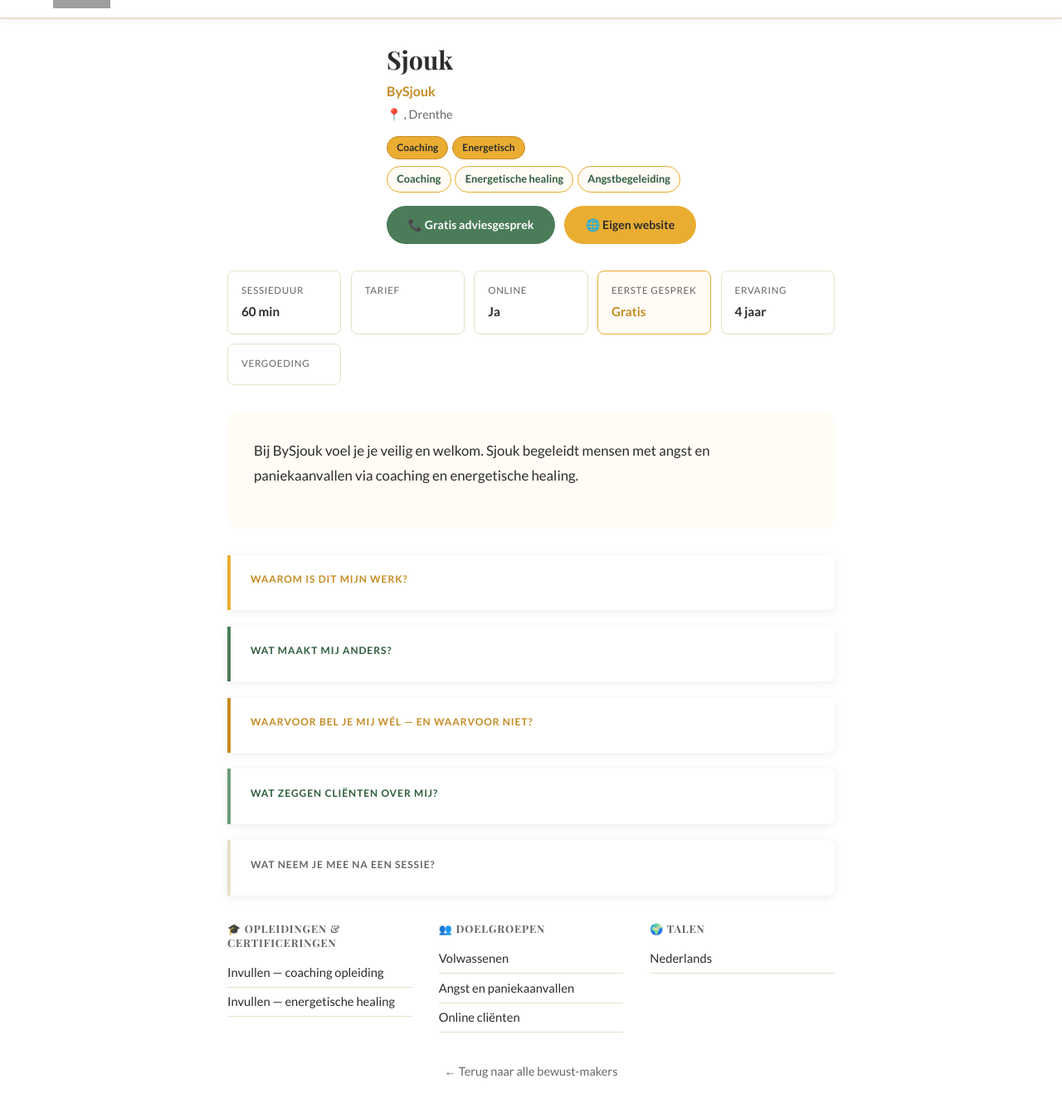
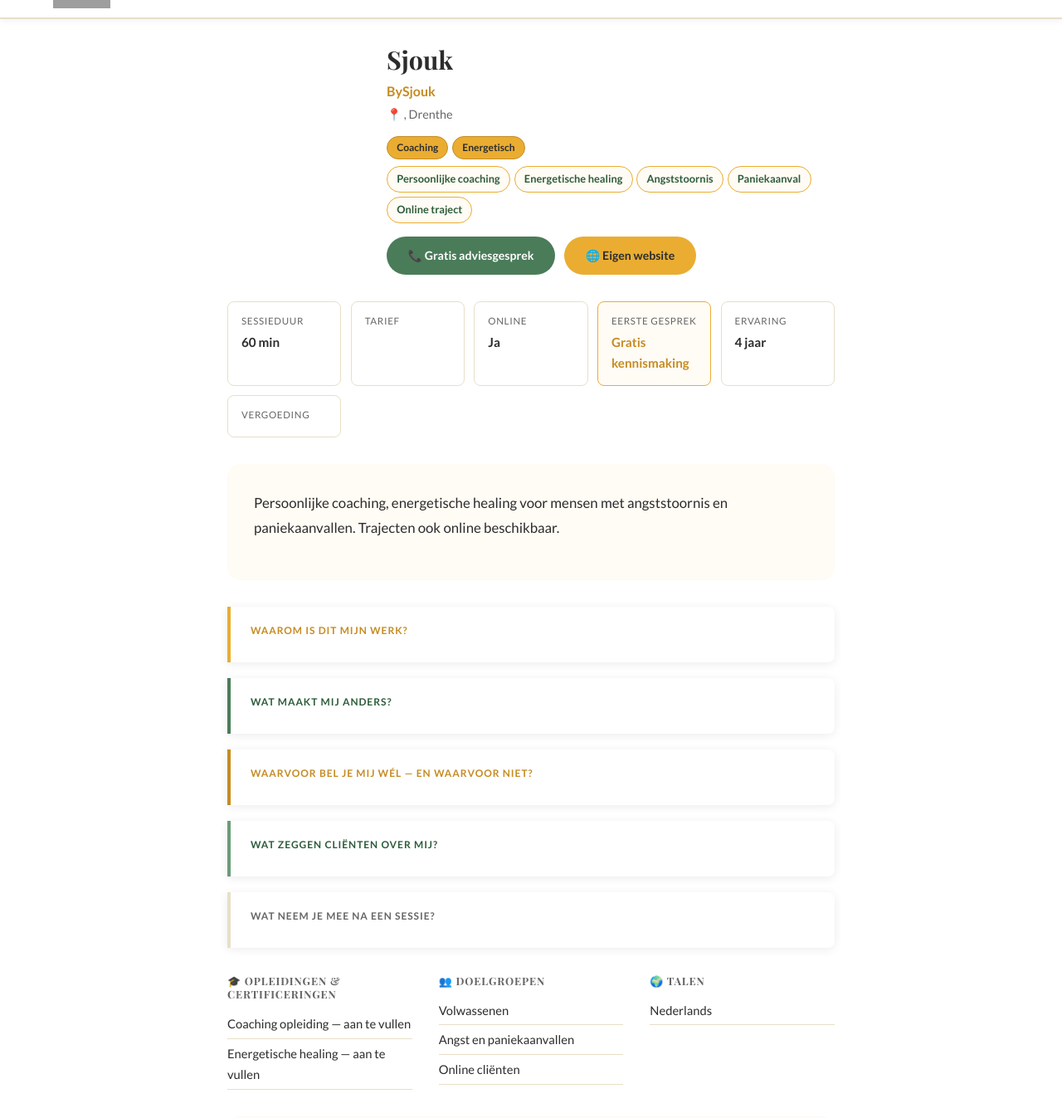
Before and after one commit to hands4flownl/nederland-bewust, a Jekyll site: the page built from _bewust-makers/voel-je-veilig-en-welkom-by-sjouk.md, in a window 1280 px wide and 1400 px high, scrolled down 213 px, cut to the strip 53-1400 px from the top of the window. Shown: the whole strip at 83% size. Built offline with Jekyll 4.4.1, drawn with Linux system fonts in a browser that asks for light colours; a script that is not in the unit is left out; grey boxes are pictures that could not be loaded.

Commit message:
Profiel bijgewerkt met correcte info: Sjouk

```diff
--- a/_bewust-makers/voel-je-veilig-en-welkom-by-sjouk.md
+++ b/_bewust-makers/voel-je-veilig-en-welkom-by-sjouk.md
@@ -8,14 +8,18 @@
   - "Coaching"
   - "Energetisch"
 methoden:
-  - "Coaching"
+  - "Persoonlijke coaching"
   - "Energetische healing"
-  - "Angstbegeleiding"
+  - "Angststoornis"
+  - "Paniekaanval"
+  - "Online traject"
 website: ""
+email_zichtbaar: ""
+telefoon: ""
 online: "Ja"
 sessieduur: "60 min"
 tarief: ""
-eerste_gesprek: "Gratis"
+eerste_gesprek: "Gratis kennismaking"
 vergoeding: ""
 ervaringsjaren: 4
 talen:
@@ -25,10 +29,10 @@
   - "Angst en paniekaanvallen"
   - "Online cliënten"
 opleidingen:
-  - "Invullen — coaching opleiding"
-  - "Invullen — energetische healing"
+  - "Coaching opleiding — aan te vullen"
+  - "Energetische healing — aan te vullen"
 verenigingen: []
-bio: "Bij BySjouk voel je je veilig en welkom. Sjouk begeleidt mensen met angst en paniekaanvallen via coaching en energetische healing."
+bio: "Persoonlijke coaching, energetische healing voor mensen met angststoornis en paniekaanvallen. Trajecten ook online beschikbaar."
 waarom: ""
 onderscheid: ""
 voor_wie: ""
```
